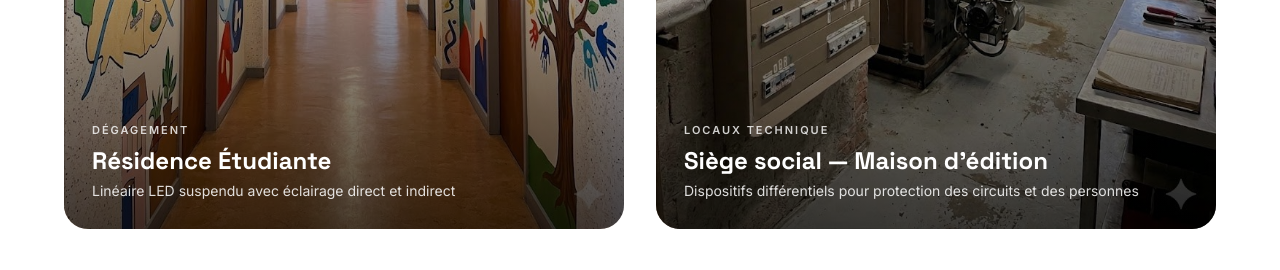
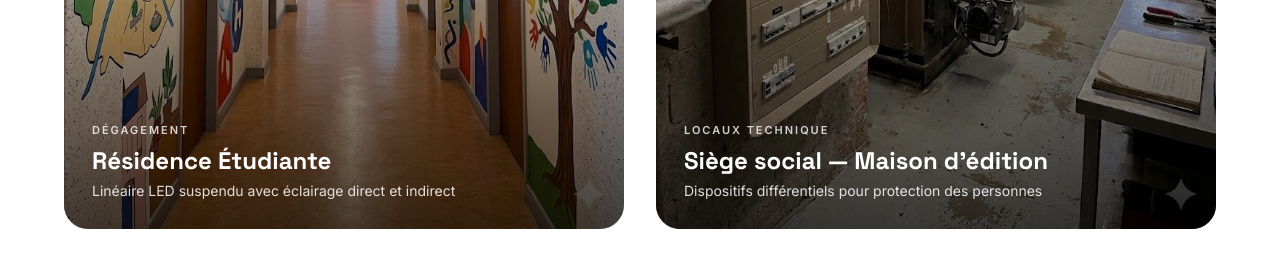
Before and after one commit to PHT001/emajor-site, a Next.js app: page / in a window 1280 px wide. Shown: the part 8517-8787 px from the top of the page. Built offline with nearby package versions, Linux system fonts and the light colour scheme.

Commit message:
content(galerie): drop 'circuits' in chaufferie caption ('protection des personnes' only)

```diff
--- a/app/galerie/page.tsx
+++ b/app/galerie/page.tsx
@@ -55,7 +55,7 @@ const photos: Photo[] = [
     category: "Locaux technique",
     title: "Siège social — Maison d'édition",
     location:
-      "Dispositifs différentiels pour protection des circuits et des personnes",
+      "Dispositifs différentiels pour protection des personnes",
     aspect: "3/4",
   },
   {
--- a/components/GalerieTeaser.tsx
+++ b/components/GalerieTeaser.tsx
@@ -17,7 +17,7 @@ const highlights = [
     category: "Locaux technique",
     title: "Siège social — Maison d'édition",
     location:
-      "Dispositifs différentiels pour protection des circuits et des personnes",
+      "Dispositifs différentiels pour protection des personnes",
   },
 ];
 
```
